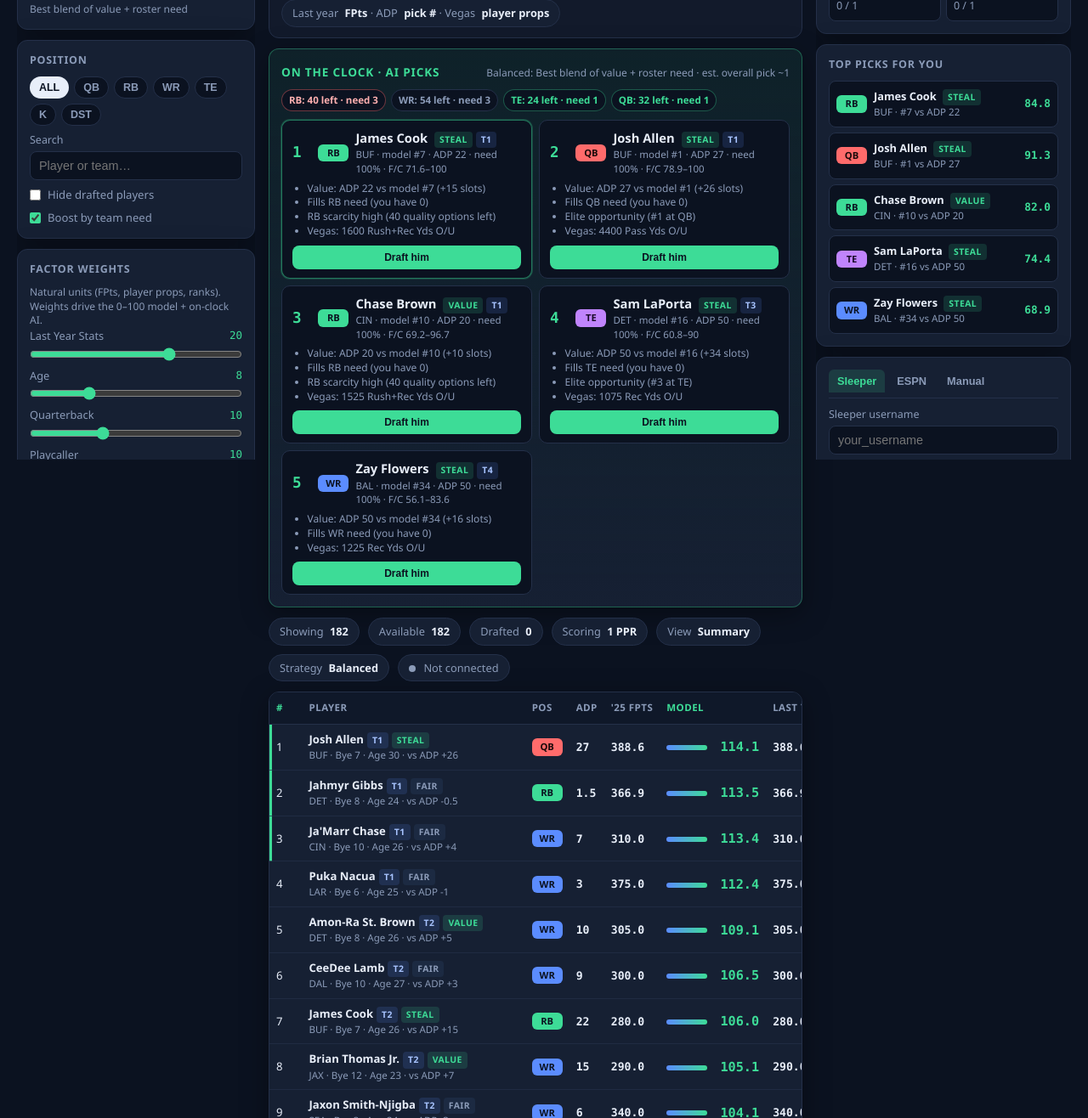
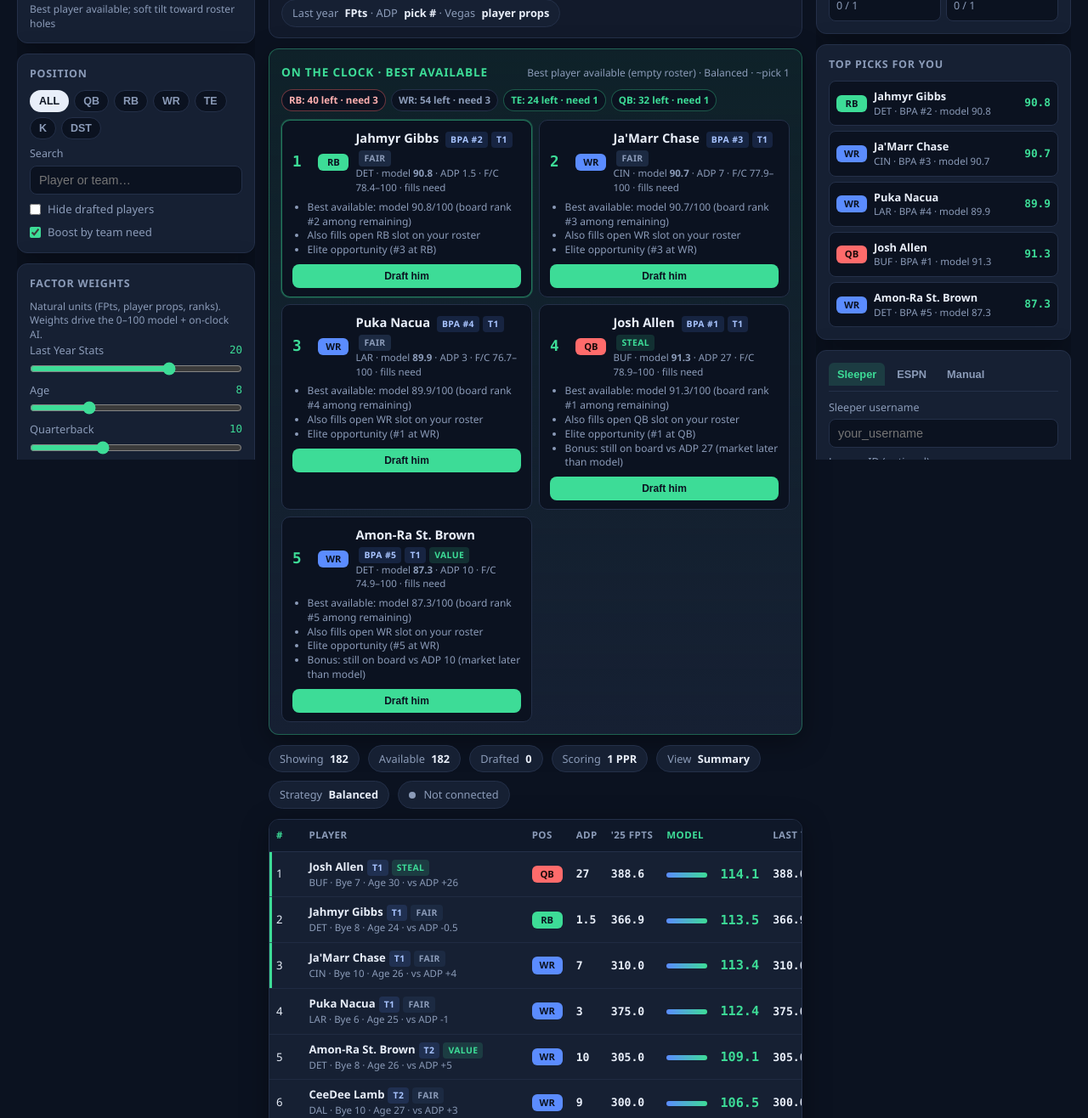
Before and after one commit to ajmartineau25/fantasy-football-guide, a website with bundled scripts: page index.html in a window 1280 px wide. Shown: the part 343-1659 px from the top of the page at 85% size. Built offline with nearby package versions, Linux system fonts and the light colour scheme.

Commit message:
Fix on-clock AI: true BPA from remaining board, stop ranking ADP values first

```diff
--- a/index.html
+++ b/index.html
@@ -110,8 +110,8 @@
 
         <section class="panel on-clock-panel" id="onClockPanel">
           <div class="on-clock-head">
-            <h2>On the clock · AI picks</h2>
-            <span class="help-text" id="onClockMeta">Top recommendations for your roster + strategy</span>
+            <h2>On the clock · Best available</h2>
+            <span class="help-text" id="onClockMeta">Highest model scores still on the board (not ADP “sleepers”)</span>
           </div>
           <div id="scarcityBar" class="scarcity-bar"></div>
           <div id="onClockList" class="on-clock-list"></div>
--- a/js/app.js
+++ b/js/app.js
@@ -159,7 +159,7 @@ function renderOnClock() {
     state.myRoster.length,
     state.leagueTeams * 15
   );
-  const { picks, scarcity, strategy } = recommendPicks(state.players, {
+  const { picks, scarcity, strategy, mode } = recommendPicks(state.players, {
     scoring: state.scoring,
     weights: state.weights,
     targets: rosterTargets(),
@@ -171,7 +171,8 @@ function renderOnClock() {
   state.lastRecs = picks;
 
   $("#statStrategy").textContent = strategy.label || state.strategy;
-  $("#onClockMeta").textContent = `${strategy.label}: ${strategy.desc} · est. overall pick ~${pickNo}`;
+  const modeLabel = mode === "bpa" ? "Best player available (empty roster)" : "BPA among remaining + soft roster fit";
+  $("#onClockMeta").textContent = `${modeLabel} · ${strategy.label} · ~pick ${pickNo}`;
 
   $("#scarcityBar").innerHTML = ["RB", "WR", "TE", "QB"]
     .map((pos) => {
@@ -185,13 +186,14 @@ function renderOnClock() {
   $("#onClockList").innerHTML = picks
     .map((p, i) => {
       const fc = floorCeiling(p);
+      const score = (p.bpaScore ?? p.displayTotal ?? p.total ?? 0).toFixed(1);
       return `<div class="on-clock-card ${i === 0 ? "pick-1" : ""}" data-id="${p.id}">
         <div class="oc-top">
           <span class="oc-rank">${i + 1}</span>
           <span class="pos-badge ${p.pos}">${p.pos}</span>
           <div>
-            <div class="oc-name">${p.name} ${valueTagHtml(p.valueTag)}<span class="tag tier">T${p.tier}</span></div>
-            <div class="oc-meta">${p.team} · model #${p.modelRank} · ADP ${p.adpRaw} · need ${p.needFit}% · F/C ${fc.floor}–${fc.ceiling}</div>
+            <div class="oc-name">${p.name} <span class="tag tier">BPA #${p.modelRank}</span>${p.tier ? `<span class="tag tier">T${p.tier}</span>` : ""}${valueTagHtml(p.valueTag)}</div>
+            <div class="oc-meta">${p.team} · model <strong>${score}</strong> · ADP ${p.adpRaw} · F/C ${fc.floor}–${fc.ceiling}${p.needFit >= 70 ? ` · fills need` : ""}</div>
           </div>
         </div>
         <ul>${(p.reasons || []).map((r) => `<li>${r}</li>`).join("")}</ul>
@@ -200,7 +202,7 @@ function renderOnClock() {
         </div>
       </div>`;
     })
-    .join("") || `<div class="help-text">No players left.</div>`;
+    .join("") || `<div class="help-text">No players left on the board.</div>`;
 
   $$("#onClockList .on-clock-card").forEach((card) => {
     card.addEventListener("click", (e) => {
@@ -215,7 +217,7 @@ function renderOnClock() {
     });
   });
 
-  // Keep right-rail rec list in sync with AI picks
+  // Right rail = same BPA list
   $("#recList").innerHTML = picks
     .slice(0, 6)
     .map(
@@ -223,10 +225,10 @@ function renderOnClock() {
     <div class="rec-item" data-id="${p.id}">
       <span class="pos-badge ${p.pos}">${p.pos}</span>
       <div>
-        <div><strong>${p.name}</strong> ${valueTagHtml(p.valueTag)}</div>
-        <div class="meta" style="color:var(--text-muted);font-size:0.72rem">${p.team} · #${p.modelRank} vs ADP ${p.adpRaw}</div>
+        <div><strong>${p.name}</strong></div>
+        <div class="meta" style="color:var(--text-muted);font-size:0.72rem">${p.team} · BPA #${p.modelRank} · model ${(p.bpaScore ?? p.total).toFixed(1)}</div>
       </div>
-      <span class="score">${(p.displayTotal ?? p.total).toFixed(1)}</span>
+      <span class="score">${(p.bpaScore ?? p.displayTotal ?? p.total).toFixed(1)}</span>
     </div>`
     )
     .join("");
--- a/js/decision.js
+++ b/js/decision.js
@@ -4,45 +4,40 @@
 
 import { rankPlayers, countRoster, emptyRosterCounts } from "./rankings.js";
 
+/**
+ * Strategies only gently tilt BPA by position — they never override top talent.
+ * needStrength: how hard to favor empty roster spots (0 = pure BPA, 0.2 = soft).
+ */
 export const STRATEGIES = {
   balanced: {
     label: "Balanced",
-    desc: "Best blend of value + roster need",
-    needWeight: 0.35,
-    valueWeight: 0.35,
-    modelWeight: 0.3,
+    desc: "Best player available; soft tilt toward roster holes",
+    needStrength: 0.12,
+    posBias: { QB: 1, RB: 1, WR: 1, TE: 1, K: 1, DST: 1 },
   },
   zero_rb: {
     label: "Zero RB",
-    desc: "Load WR/TE early; RB later",
-    needWeight: 0.25,
-    valueWeight: 0.3,
-    modelWeight: 0.25,
-    posBias: { WR: 1.12, TE: 1.06, RB: 0.82, QB: 1.0, K: 0.9, DST: 0.9 },
+    desc: "BPA with mild WR/TE lean (still won't take Flowers over Gibbs)",
+    needStrength: 0.1,
+    posBias: { WR: 1.04, TE: 1.03, RB: 0.94, QB: 1.0, K: 0.95, DST: 0.95 },
   },
   hero_rb: {
     label: "Hero RB",
-    desc: "Secure elite RB early, then WR",
-    needWeight: 0.3,
-    valueWeight: 0.3,
-    modelWeight: 0.25,
-    posBias: { RB: 1.14, WR: 1.0, TE: 1.0, QB: 0.98, K: 0.9, DST: 0.9 },
+    desc: "BPA with mild early-RB lean until you have one",
+    needStrength: 0.12,
+    posBias: { RB: 1.05, WR: 1.0, TE: 1.0, QB: 0.99, K: 0.95, DST: 0.95 },
   },
   robust_rb: {
     label: "Robust RB",
-    desc: "Prioritize RB depth through mid rounds",
-    needWeight: 0.35,
-    valueWeight: 0.25,
-    modelWeight: 0.25,
-    posBias: { RB: 1.18, WR: 0.95, TE: 0.98, QB: 0.95, K: 0.9, DST: 0.9 },
+    desc: "BPA with stronger RB depth preference",
+    needStrength: 0.14,
+    posBias: { RB: 1.06, WR: 0.98, TE: 0.99, QB: 0.98, K: 0.95, DST: 0.95 },
   },
   best_ball: {
     label: "Best Ball",
-    desc: "Upside + stacks; de-emphasize K/DST early",
-    needWeight: 0.2,
-    valueWeight: 0.35,
-    modelWeight: 0.3,
-    posBias: { WR: 1.08, TE: 1.05, RB: 1.02, QB: 1.06, K: 0.5, DST: 0.5 },
+    desc: "BPA; push K/DST later, slight skill upside lean",
+    needStrength: 0.08,
+    posBias: { WR: 1.03, TE: 1.02, RB: 1.01, QB: 1.02, K: 0.7, DST: 0.7 },
   },
 };
 
@@ -143,37 +138,37 @@ export function floorCeiling(p) {
 }
 
 /**
- * Build reasons for recommending a player.
+ * Build reasons for recommending a player (BPA-first narrative).
  */
 export function buildReasons(p, ctx) {
   const reasons = [];
   const { scarcity, rosterCounts, strategy } = ctx;
-  if (p.valueTag === "steal" || p.valueTag === "value") {
-    reasons.push(`Value: ADP ${p.adpRaw} vs model #${p.modelRank} (+${p.value} slots)`);
-  } else if (p.valueTag === "reach" || p.valueTag === "slight-reach") {
-    reasons.push(`Slight reach vs ADP ${p.adpRaw} (model #${p.modelRank}) — justified by need/upside`);
+  const total = p.displayTotal ?? p.total ?? 0;
+  reasons.push(`Best available: model ${total.toFixed(1)}/100 (board rank #${p.modelRank} among remaining)`);
+
+  const ns = needScore(p.pos, rosterCounts, ctx.targets);
+  if (ns >= 0.75 && (rosterCounts[p.pos] || 0) === 0) {
+    reasons.push(`Also fills open ${p.pos} slot on your roster`);
+  } else if (ns >= 0.7) {
+    reasons.push(`Helps ${p.pos} depth (you have ${rosterCounts[p.pos] || 0})`);
   }
-  const ns = needScore(p.pos, rosterCounts, ctx.targets);
-  if (ns >= 0.7) reasons.push(`Fills ${p.pos} need (you have ${rosterCounts[p.pos] || 0})`);
-  if (scarcity[p.pos]?.scarcity >= 55) {
-    reasons.push(`${p.pos} scarcity high (${scarcity[p.pos].left} quality options left)`);
+  if (scarcity[p.pos]?.scarcity >= 60) {
+    reasons.push(`${p.pos} getting thin (${scarcity[p.pos].left} left on board)`);
   }
   const m = p.activeMetrics || {};
-  if (m.opportunity && m.opportunity <= 5) reasons.push(`Elite opportunity (#${m.opportunity} at ${p.pos})`);
-  if (m.vegasYards && m.vegasYardsLabel) {
-    reasons.push(`Vegas: ${Math.round(m.vegasYards)} ${m.vegasYardsLabel} O/U`);
+  if (m.opportunity && m.opportunity <= 5) {
+    reasons.push(`Elite opportunity (#${m.opportunity} at ${p.pos})`);
   }
-  if ((m.injury ?? 17) <= 10) reasons.push("Durability risk — bank on upside if healthy");
-  if (p.tier && p.tier <= 3) reasons.push(`Tier ${p.tier} talent — last of a clear tier soon`);
-  if (strategy === "zero_rb" && p.pos === "WR") reasons.push("Fits Zero-RB: prioritize pass catchers");
+  // Value is informational only — not why we ranked him #1
+  if (p.valueTag === "steal" || p.valueTag === "value") {
+    reasons.push(`Bonus: still on board vs ADP ${p.adpRaw} (market later than model)`);
+  }
   if (strategy === "hero_rb" && p.pos === "RB" && (rosterCounts.RB || 0) === 0) {
-    reasons.push("Hero RB: lock your workhorse");
+    reasons.push("Matches Hero-RB lean until you roster an RB");
   }
-  // stacks
   if (ctx.myQbTeam && p.team === ctx.myQbTeam && (p.pos === "WR" || p.pos === "TE")) {
     reasons.push(`Stack with your QB (${p.team})`);
   }
-  if (!reasons.length) reasons.push(`Strong model total (${(p.displayTotal ?? p.total).toFixed(1)}) at ${p.pos}`);
   return reasons.slice(0, 4);
 }
 
@@ -189,7 +184,16 @@ export function buildRisks(p) {
 }
 
 /**
- * On-clock recommendation list.
+ * On-clock picks = Best Player Available on the remaining board.
+ *
+ * Primary sort: model total among undrafted players.
+ * Soft adjustments only:
+ *  - mild roster-need multiplier (cannot vault a WR3 over an elite RB1)
+ *  - strategy position bias (~±6%)
+ *  - K/DST suppressed until late
+ *
+ * ADP value is NEVER used to rank who to pick (shown as a label only).
+ * Empty roster / pick 1 → essentially pure model BPA.
  */
 export function recommendPicks(players, {
   scoring = "ppr",
@@ -204,7 +208,9 @@ export function recommendPicks(players, {
   const strat = STRATEGIES[strategy] || STRATEGIES.balanced;
   const rosterCounts = countRoster(myRoster);
   const available = players.filter((p) => !p.drafted);
+  const rosterEmpty = myRoster.length === 0;
 
+  // Pure model ranking of remaining players (no need boost in rankPlayers)
   let ranked = rankPlayers(available, {
     scoring,
     weights,
@@ -219,40 +225,67 @@ export function recommendPicks(players, {
   const myQb = myRoster.find((p) => p.pos === "QB");
   const ctx = { scarcity, rosterCounts, targets, strategy, myQbTeam: myQb?.team };
 
-  // Early-round K/DST penalty
-  const early = pickNumber <= (targets.teams || 12) * 9;
+  const teams = targets.teams || 12;
+  const early = pickNumber <= teams * 9; // before ~round 10
+  // Need tilt only matters after you have a roster; stay tiny early
+  const needStrength = rosterEmpty ? 0 : (strat.needStrength ?? 0.12) * (pickNumber <= teams ? 0.35 : 1);
 
   const scored = ranked.map((p) => {
     const fc = floorCeiling(p);
     const n = needScore(p.pos, rosterCounts, targets);
-    const valNorm = Math.max(-20, Math.min(25, p.value)) / 25; // -1..1
-    const valScore = (valNorm + 1) / 2; // 0..1
-    const modelNorm = (p.displayTotal ?? p.total ?? 0) / 100;
+    const model = p.displayTotal ?? p.total ?? 0;
     const bias = strat.posBias?.[p.pos] ?? 1;
-    let pickScore =
-      strat.modelWeight * modelNorm +
-      strat.valueWeight * valScore +
-      strat.needWeight * n;
-    pickScore *= bias;
-    if (hideKdstEarly && early && (p.pos === "K" || p.pos === "DST")) pickScore *= 0.35;
-    // slight scarcity bump
-    pickScore *= 1 + (scarcity[p.pos]?.scarcity || 0) / 400;
+
+    // BPA core: model score. Need multiplies in a narrow band, e.g. 0.94–1.12
+    const needMult = 1 + needStrength * (n - 0.5) * 2; // n=1 → +needStrength, n=0.15 → slight down
+    let pickScore = model * needMult * bias;
+
+    // Scarcity: tiny bump only (max ~3%)
+    pickScore *= 1 + Math.min(0.03, (scarcity[p.pos]?.scarcity || 0) / 2500);
+
+    // Do not draft K/DST while studs remain
+    if (hideKdstEarly && early && (p.pos === "K" || p.pos === "DST")) {
+      pickScore *= 0.25;
+    }
+    // Soft-cap: never let need/bias alone jump more than ~8 model points over pure BPA
+    // (guards against mid-round "values" outranking elite remaining talent)
+    const pure = model;
+    if (pickScore > pure + 8) pickScore = pure + 8;
+    if (pickScore < pure - 6) pickScore = pure - 6;
+
     return {
       ...p,
       ...fc,
-      pickScore: Math.round(pickScore * 1000) / 1000,
-      reasons: buildReasons(p, ctx),
+      pickScore: Math.round(pickScore * 100) / 100,
+      bpaScore: model,
+      reasons: null, // filled after sort so modelRank is correct
       risks: buildRisks(p),
       needFit: Math.round(n * 100),
     };
   });
 
-  scored.sort((a, b) => b.pickScore - a.pickScore || b.displayTotal - a.displayTotal);
+  // Sort by adjusted BPA score, tie-break pure model then ADP (earlier ADP wins ties)
+  scored.sort(
+    (a, b) =>
+      b.pickScore - a.pickScore ||
+      b.bpaScore - a.bpaScore ||
+      (a.adpRaw ?? 999) - (b.adpRaw ?? 999)
+  );
+
+  // Re-stamp modelRank among remaining for display (1 = best remaining by pure model)
+  const byModel = [...scored].sort((a, b) => b.bpaScore - a.bpaScore);
+  const modelRankMap = new Map(byModel.map((p, i) => [p.id, i + 1]));
+  for (const p of scored) {
+    p.modelRank = modelRankMap.get(p.id) ?? p.modelRank;
+    p.reasons = buildReasons(p, ctx);
+  }
+
   return {
     picks: scored.slice(0, limit),
     scarcity,
     rosterCounts,
     strategy: strat,
+    mode: rosterEmpty ? "bpa" : "bpa_need",
   };
 }
 
```
